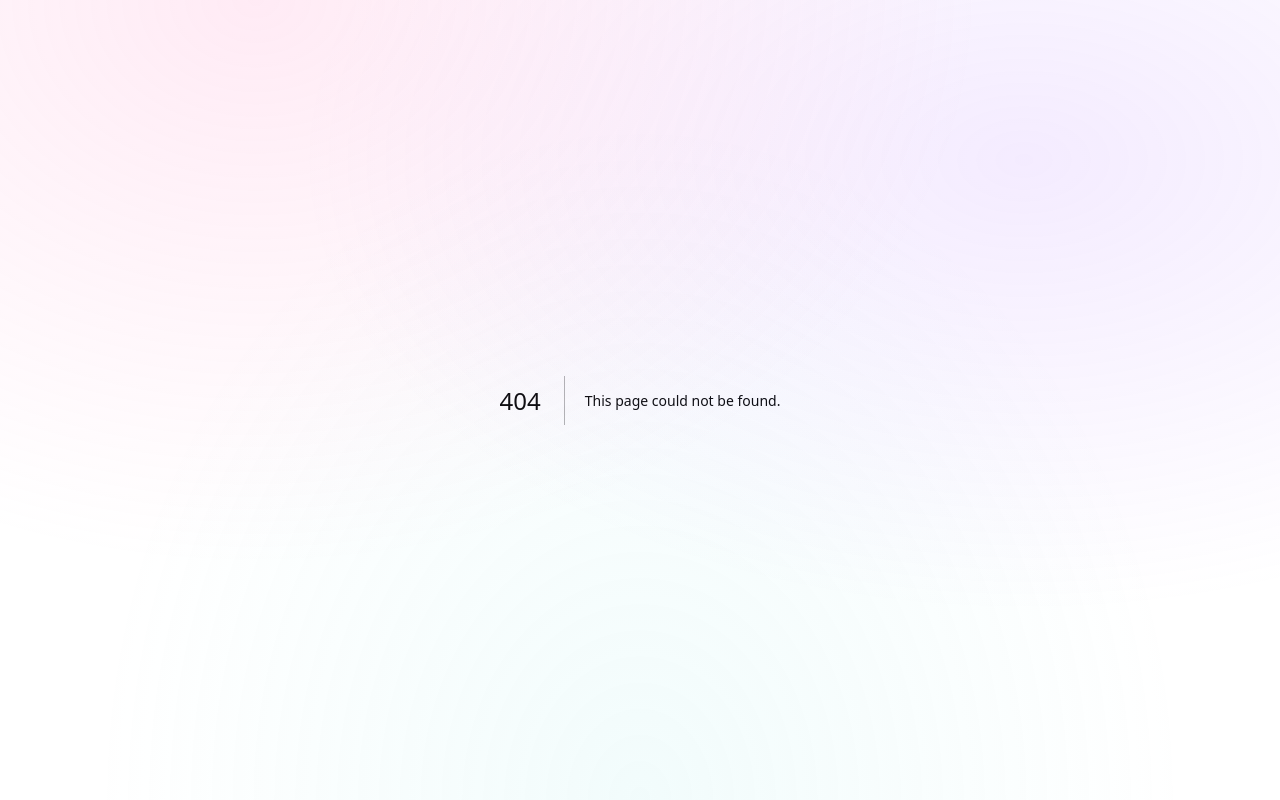
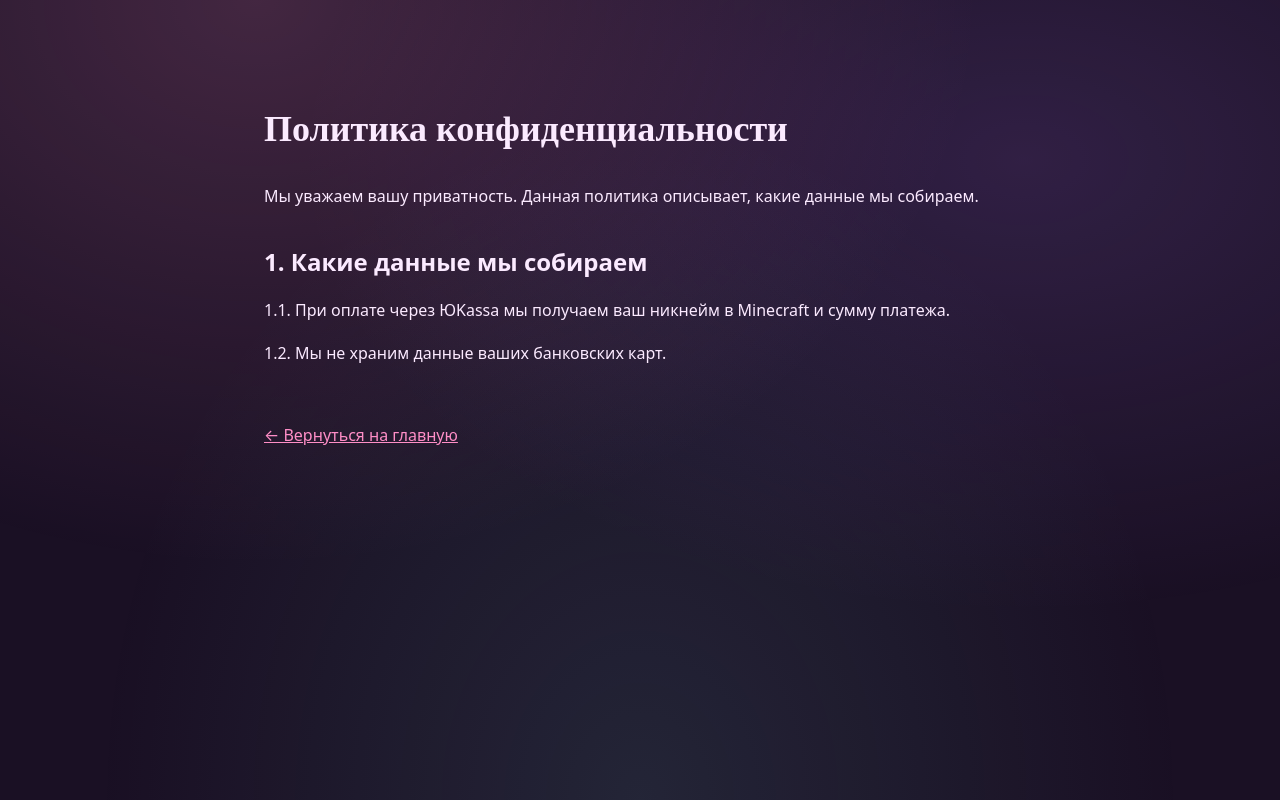
Before and after one commit to Meposy/GirlsCivilization, a Next.js app: page /privacy in a window 1280 px wide. Before the commit this address had no page. Built offline with nearby package versions, Linux system fonts and the light colour scheme.

Commit message:
Create page.tsx

```diff
--- /dev/null
+++ b/app/privacy/page.tsx
@@ -0,0 +1,14 @@
+export default function Privacy() {
+  return (
+    <div className="container" style={{ padding: '100px 24px', maxWidth: '800px', margin: '0 auto', color: '#fbeaff' }}>
+      <h1 style={{ fontFamily: 'Unbounded', fontSize: '36px', marginBottom: '24px' }}>Политика конфиденциальности</h1>
+      <p style={{ marginBottom: '16px' }}>Мы уважаем вашу приватность. Данная политика описывает, какие данные мы собираем.</p>
+
+      <h2 style={{ fontSize: '24px', marginTop: '32px', marginBottom: '16px' }}>1. Какие данные мы собираем</h2>
+      <p style={{ marginBottom: '16px' }}>1.1. При оплате через ЮKassa мы получаем ваш никнейм в Minecraft и сумму платежа.</p>
+      <p style={{ marginBottom: '16px' }}>1.2. Мы не храним данные ваших банковских карт.</p>
+
+      <a href="/" style={{ display: 'inline-block', marginTop: '40px', color: '#ff8ec7', textDecoration: 'underline' }}>← Вернуться на главную</a>
+    </div>
+  );
+}
```
